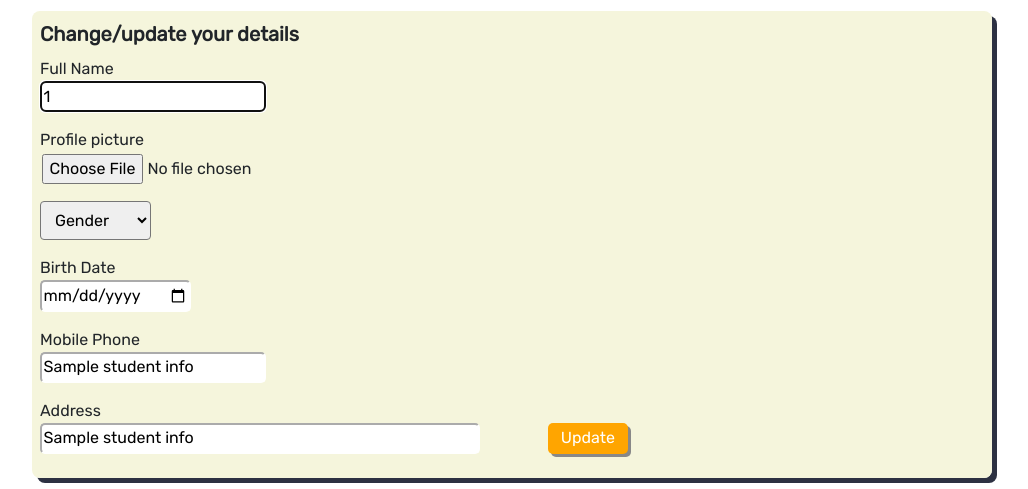
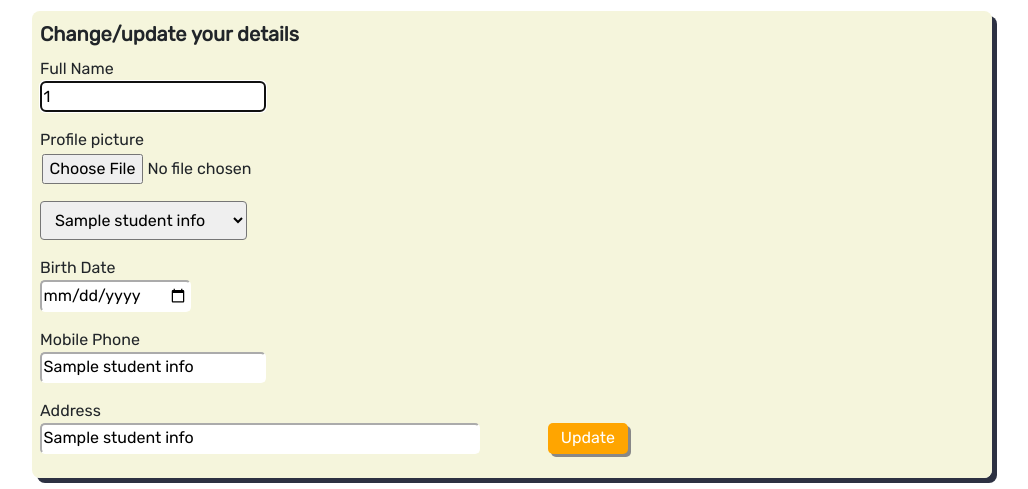
Before and after one commit to Israelinas/Students-Flask-Israel, a Flask app: template templates/update_student_profile.html in a window 1280 px wide. Shown: the part 170-659 px from the top of the page, without its empty margins (128-1156 px from the left). Run offline with Flask 2, Linux system fonts and the light colour scheme; the template is opened without the code that fills it: most values are stand-ins (such as "Sample title", 1, 10 or a date in 2020); some libraries are stand-ins or nearby versions; some web fonts are replaced.

Commit message:
Fixed a little bug

```diff
--- a/templates/update_student_profile.html
+++ b/templates/update_student_profile.html
@@ -15,7 +15,7 @@
                 <br><input type="file" name="image" value="{{ student_info[0][1] }}">
             </p>
             <p><select name="gender">
-                    <option value="{{ student_info[0][2] }}" selected hidden>Gender</option>
+                    <option value="{{ student_info[0][2] }}" selected hidden>{{ student_info[0][2] }}</option>
                     <option value="Male">Male</option>
                     <option value="Female">Female</option>
                 </select></p>
--- a/templates/update_teacher_profile.html
+++ b/templates/update_teacher_profile.html
@@ -14,7 +14,7 @@
                 <br><input type="file" name="image" value="{{ teacher_info[0][1] }}">
             </p>
             <p><select name="gender" required>
-                    <option value="{{ teacher_info[0][2] }}" selected hidden>Gender</option>
+                    <option value="{{ teacher_info[0][2] }}" selected hidden>{{ teacher_info[0][2] }}</option>
                     <option value="Male">Male</option>
                     <option value="Female">Female</option>
                 </select></p>
```
